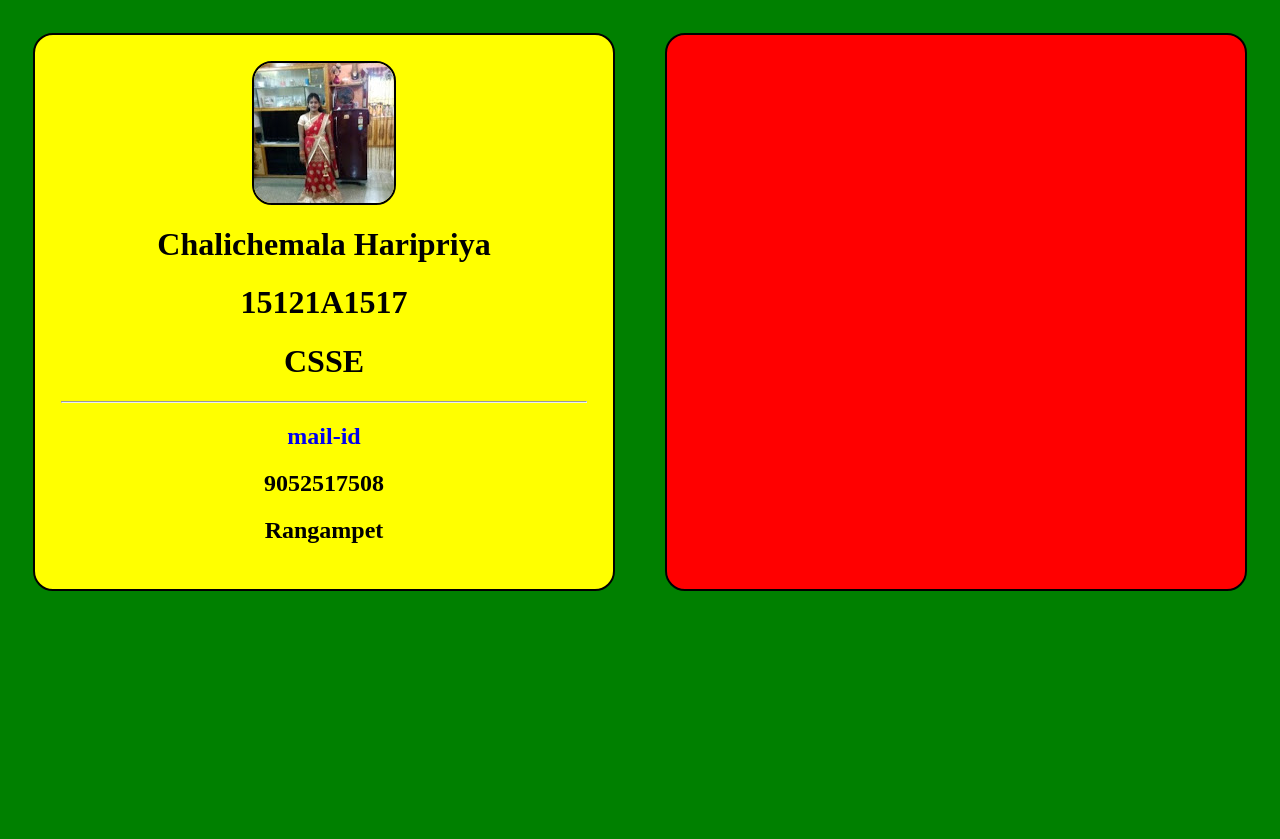
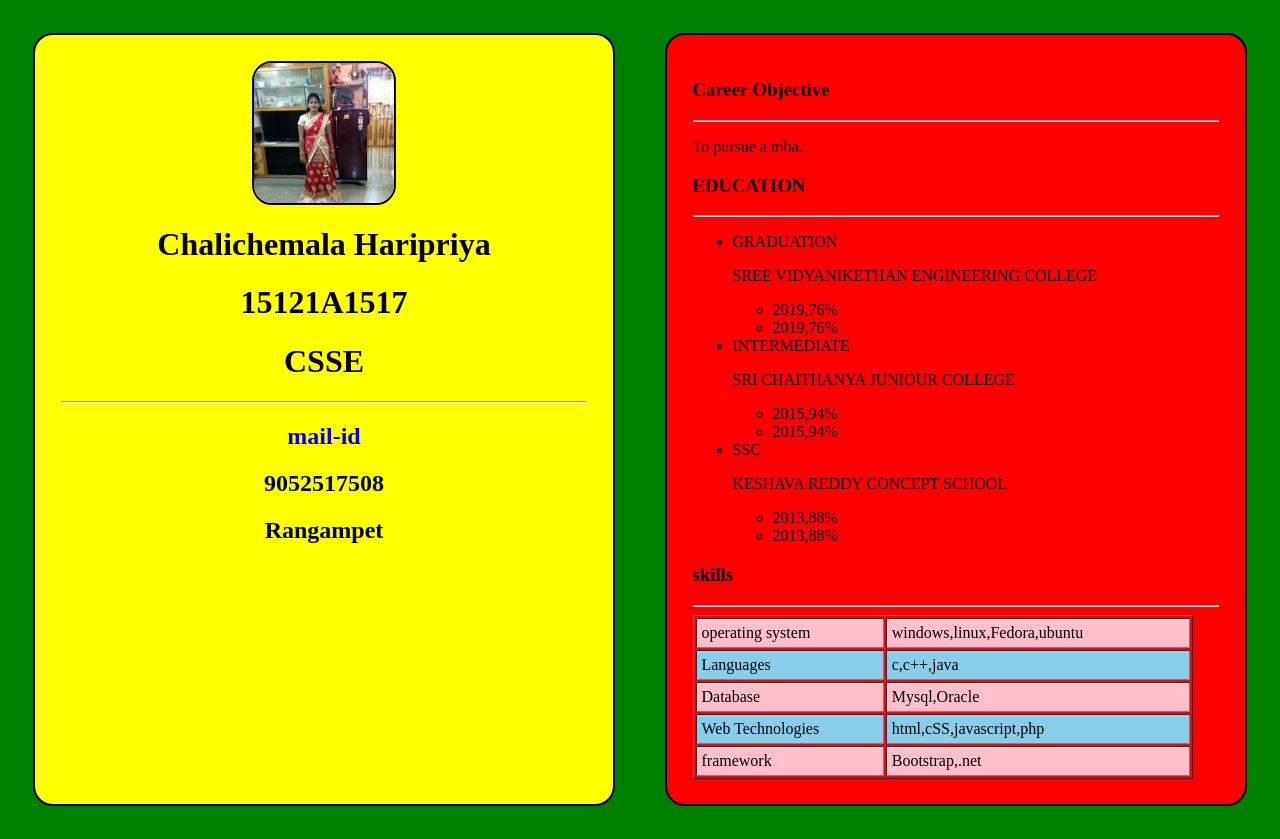
Before and after one commit to HARIPRIYA-CHALICHEMALA/CHALICHEMALA-HARIPRIYA, a plain HTML site: page index.html in a window 1280 px wide. Before the commit the page ends 800 px from the top, so only its background shows below. Drawn offline with Linux system fonts and the light colour scheme.

Commit message:
files updated

```diff
--- a/data.json
+++ b/data.json
@@ -2,3 +2,43 @@
   "Career":{
     "info":"To pursue a mba."
   },
+  "education":[
+    {
+      "degree":"SSC",
+      "school":"KESHAVA REDDY CONCEPT SCHOOL",
+      "data":["2013","88%"]
+    },
+    {
+      "degree":"INTERMEDIATE",
+      "school":"SRI CHAITHANYA JUNIOUR COLLEGE",
+      "data":["2015","94%"]
+    },
+    {
+      "degree":"GRADUATION",
+      "school":"SREE VIDYANIKETHAN ENGINEERING COLLEGE",
+      "data":["2019","76%"]
+    }
+  ],
+  "skills":[
+    {
+      "name":"operating system",
+      "info":["windows","linux","Fedora","ubuntu"]
+    },
+    {
+      "name":"Languages",
+      "info":["c","c++","java"]
+      },
+      {
+        "name":"Database",
+        "info":["Mysql","Oracle"]
+      },
+      {
+        "name":"Web Technologies",
+        "info":["html","cSS","javascript","php"]
+      },
+      {
+        "name":"framework",
+        "info":["Bootstrap",".net"]
+      }
+  ]
+}
--- a/index.css
+++ b/index.css
@@ -41,6 +41,18 @@ h1,h2
 a
 {
   text-decoration: none;
+}
+table{
+  width:95%;
+}
+td{
+  padding:1%;
+}
+tr:nth-child(even){
+  background: skyblue;
+}
+tr:nth-child(odd){
+  background: pink;
 }
 @media only screen and (min-width:320px) and (max-width:460px)
 {
--- a/main.js
+++ b/main.js
@@ -12,11 +12,12 @@ xhr.send();
 loadJSON("data.json",function(text){
 let data=JSON.parse(text);
 console.log(data);
-career(data.career);
+career(data.Career);
 education(data.education);
+skills(data.skills);
 })
-var right=document.querySelector (".Content");
-function Career(car) {
+var right=document.querySelector (".content");
+function career(car) {
  console.log(car.info);
  var h3=document.createElement("h3");
  h3.textContent="Career Objective";
@@ -37,7 +38,37 @@ function education(edu) {
 
  var ul=document.createElement("ul");
  right.appendChild(ul);
- for(var i=edu.length-1;i>=0;i++){
+ for(var i=edu.length-1;i>=0;i--){
    console.log(edu[i].degree);
+   var li=document.createElement("li");
+   li.textContent=edu[i].degree;
+     ul.appendChild(li);
+
+     var p=document.createElement("p");
+     p.textContent=edu[i].school;
+     li.appendChild(p);
+
+     var ul1=document.createElement("ul");
+     ul.appendChild(ul1);
+     for(j=0;j<edu[i].data.length;j++){
+       var li1=document.createElement("li");
+       li1.textContent=edu[i].data;
+       ul1.appendChild(li1);
+     }
  }
 }
+function skills(skill){
+  var h3=document.createElement("h3");
+  h3.textContent="skills";
+  right.appendChild(h3);
+  var hr=document.createElement("hr");
+  right.appendChild(hr);
+  var table=document.createElement("table");
+  table.border="1";
+  right.appendChild(table);
+  let row="";
+  for(var i=0;i<skill.length;i++){
+    row+="<tr><td>"+skill[i].name+"</td><td>"+skill[i].info+"</td></tr>";
+  }
+  table.innerHTML=row;
+}
```
